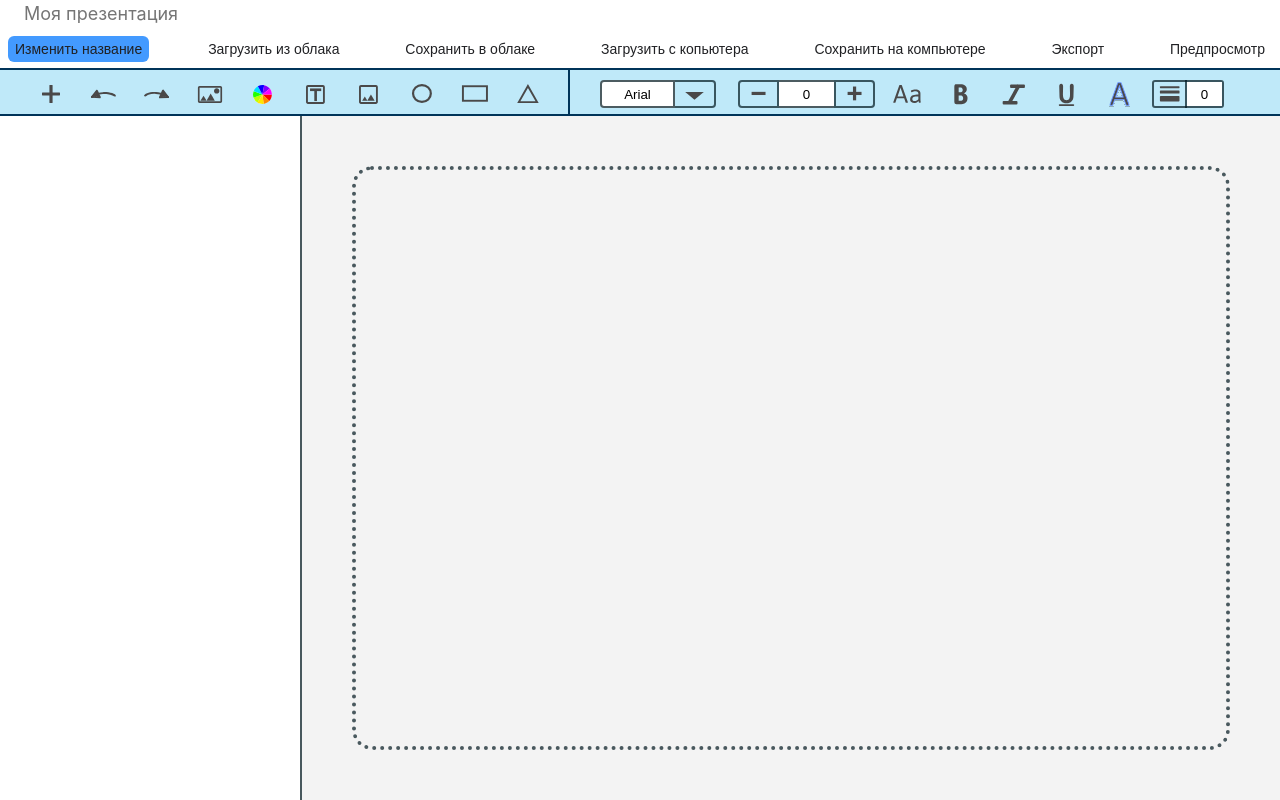
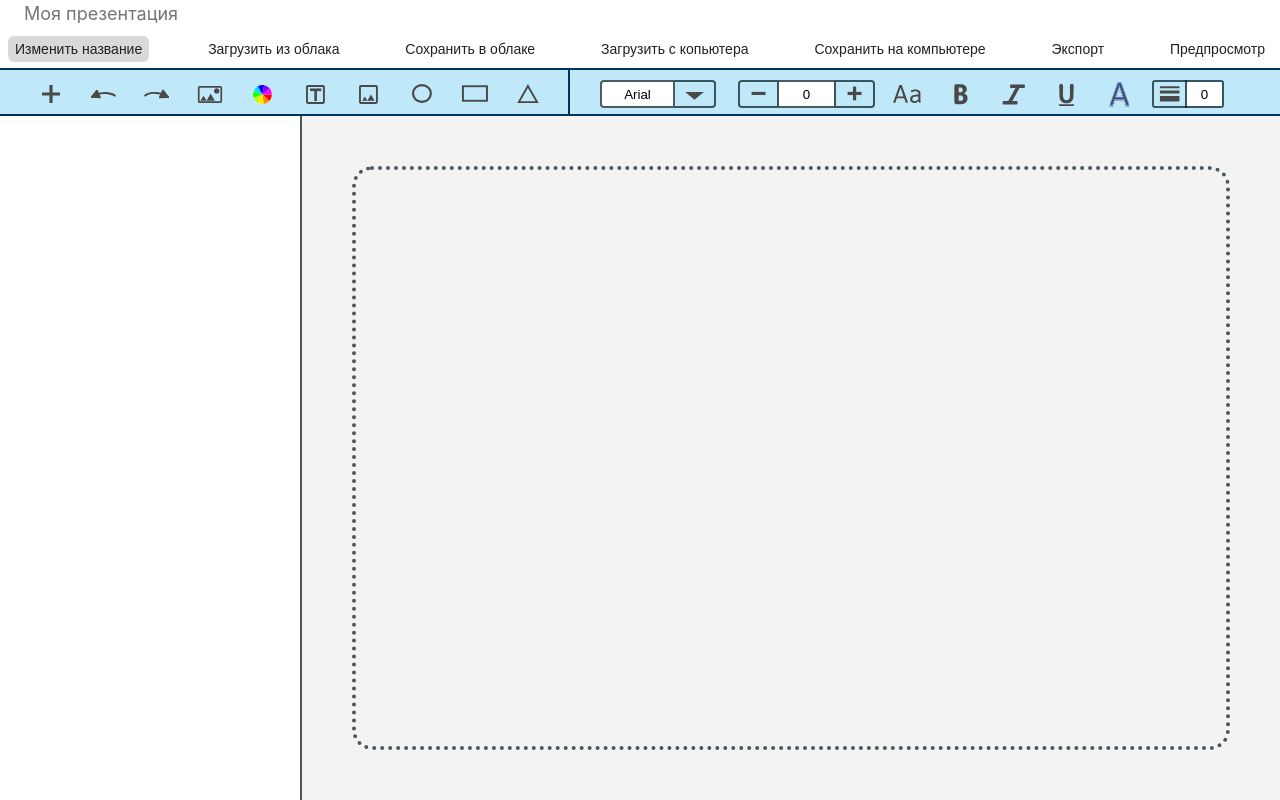
Before and after one commit to mrol1114/presentation-maker, a React (Create React App) app: page / in a window 1280 px wide. In both pictures the pointer is over the button "Изменить название". Built offline with nearby package versions, Linux system fonts and the light colour scheme.

Commit message:
поменял цвет для кнопок и названия презентации

```diff
--- a/src/components/controlPanel/components/styles/button.module.css
+++ b/src/components/controlPanel/components/styles/button.module.css
@@ -13,11 +13,10 @@
 
 .button:hover
 {
-    background-color: #439AFF;
-
+    background-color: rgba(var(--silver-color), .6);
 }
 
 .button:active
 {
-    background-color: #5117F2;
+    background-color: rgb(var(--silver-color));
 }
--- a/src/components/controlPanel/components/styles/styles.module.css
+++ b/src/components/controlPanel/components/styles/styles.module.css
@@ -18,5 +18,5 @@
 
 .presentation-name:hover
 {
-    background-color:#439AFF;
+    background-color: rgb(var(--silver-color));
 }
```
